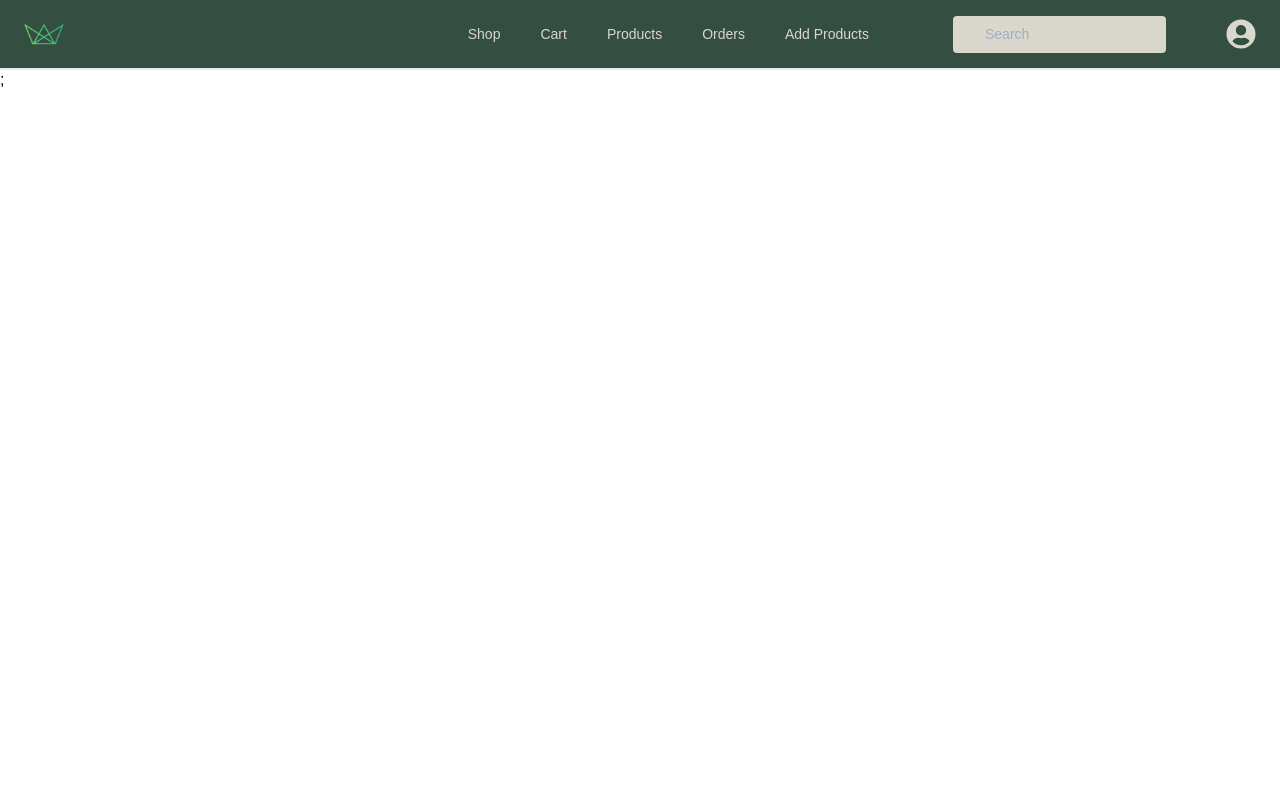
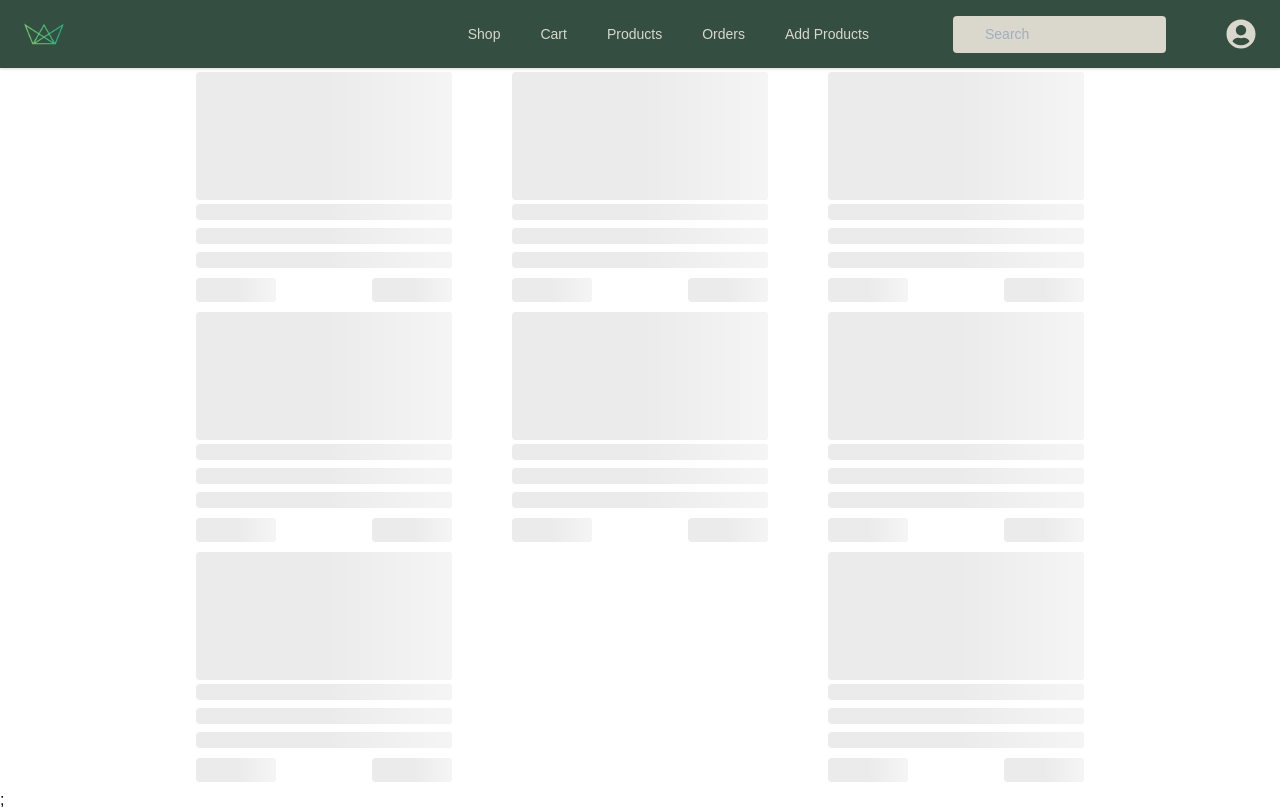
Before and after one commit to mud1tx/Consumer-2-Consumer, a React (Create React App) app in the folder client/: page / in a window 1280 px wide. Built offline with nearby package versions, Linux system fonts and the light colour scheme.

Commit message:
Done with the SHopePage

```diff
--- a/client/package.json
+++ b/client/package.json
@@ -16,6 +16,7 @@
     "react-filepond": "^7.1.2",
     "react-icons": "^4.6.0",
     "react-loading-skeleton": "^3.1.0",
+    "react-responsive-carousel": "^3.2.23",
     "react-router-dom": "^6.4.3",
     "react-scripts": "5.0.1",
     "web-vitals": "^2.1.4"
--- a/client/src/features/Shop/Shop.js
+++ b/client/src/features/Shop/Shop.js
@@ -1,7 +1,10 @@
 import React, { useState, useEffect } from "react";
-// import Skeleton from 'react-loading-skeleton'
+import { Carousel } from "react-responsive-carousel";
+import "react-responsive-carousel/lib/styles/carousel.min.css";
+import Skeleton from "react-loading-skeleton";
+import { BsCartCheck } from "react-icons/bs";
 // import Skeleton, { SkeletonTheme } from 'react-loading-skeleton'
-// import 'react-loading-skeleton/dist/skeleton.css'
+import "react-loading-skeleton/dist/skeleton.css";
 
 const Shop = () => {
   const [allProductsData, setAllProductsData] = useState([]);
@@ -20,34 +23,299 @@ const Shop = () => {
   }, []);
   // console.log(allProductsData);
   return (
-    <div>
+    <div className="w-10/12 m-auto pt-20 sm:pt-0 ">
       {allProductsData?.length > 0 ? (
-        <div>
+        <div className=" flex flex-wrap justify-between  ">
           {allProductsData.map((product) => (
-            <div key={product._id}>
-              <h1>title:{product.title}</h1>
-              <p>category:{product.category}</p>
+            //  <div  className=" flex ">
+            <div key={product._id} className=" bg-main_color-200 rounded-md  ">
+              <div className="w-64 h-auto rounded-md">
+                <Carousel
+                  // length={3}
+                  // className="w-20"
+                  infiniteLoop
+                  autoPlay
+                  showStatus={false}
+                  showArrows={false}
+                  showThumbs={false}
+                  showIndicators={false}
+                  stopOnHover={true}
+                  interval={1000}
+                >
                   {product.image.map((img, index) => (
-                <div key={index} className={index}>
+                    <div key={index} className=" ">
                       <img
+                        className="w-full"
                         // key={index}
                         src={`data:${product.imageType[index]};base64,${img}`}
                         alt={`${product.category}`}
                       />
                     </div>
                   ))}
-              <p>price:${product.price}</p>
-              <p>description:{product.description}</p>
+                </Carousel>
               </div>
+              <div className="Content p-4">
+                <h1>
+                  <span className="text-md font-bold text-main_color-1000">
+                    Title:{" "}
+                  </span>
+                  {product.title}
+                </h1>
+                <p>
+                  <span className="text-md font-bold text-main_color-1000">
+                    Category:{" "}
+                  </span>
+                  {product.category}
+                </p>
+
+                <p>
+                  <span className="text-md text-main_color-1000 font-bold">
+                    Price:{" "}
+                  </span>
+                  {product.price}{" "}
+                  <span className="text-xs text-main_color-600 ">INR</span>
+                </p>
+                {/* <p>description:{product.description}</p> */}
+                <div className="flex justify-between items-center mt-4 ">
+                  <button className="bg-main_color-1000 rounded-sm  text-main_color-200 pl-2 pr-2 pt-1 pb-1">
+                    Buy Now
+                  </button>
+
+                  <BsCartCheck className="text-main_color-1000 text-2xl" />
+                </div>
+              </div>
+            </div>
+            // </div>
           ))}
         </div>
       ) : (
+        <div className="flex flex-wrap justify-between w-10/12 m-auto pt-20 sm:pt-0 ">
+        <div class="w-64 rounded-md ">
+          <div className="">
+            <Skeleton className="w-40 h-32" />
+          </div>
           <div>
-          {/* <p><Skeleton count={10} /></p> */}
+            <p>
+              <Skeleton className="w-10px" />
+            </p>
+            <p>
+              <Skeleton className="w-10px" />
+            </p>
+            <p>
+              <Skeleton className="w-10px" />
+            </p>
+          </div>
+
+          <div className="flex justify-between">
+            <p className="w-20 text-2xl">
+              <Skeleton />
+            </p>
+            <p className="w-20 text-2xl">
+              <Skeleton />
+            </p>
+          </div>
+        </div>
+
+        {/* Second Card */}
+
+        <div class="w-64 rounded-md ">
+          <div className="">
+            <Skeleton className="w-40 h-32" />
+          </div>
+          <div>
+            <p>
+              <Skeleton className="w-10px" />
+            </p>
+            <p>
+              <Skeleton className="w-10px" />
+            </p>
+            <p>
+              <Skeleton className="w-10px" />
+            </p>
+          </div>
+
+          <div className="flex justify-between">
+            <p className="w-20 text-2xl">
+              <Skeleton />
+            </p>
+            <p className="w-20 text-2xl">
+              <Skeleton />
+            </p>
+          </div>
+        </div>
+
+        {/* Third card */}
+
+
+        <div class="w-64 rounded-md ">
+          <div className="">
+            <Skeleton className="w-40 h-32" />
+          </div>
+          <div>
+            <p>
+              <Skeleton className="w-10px" />
+            </p>
+            <p>
+              <Skeleton className="w-10px" />
+            </p>
+            <p>
+              <Skeleton className="w-10px" />
+            </p>
+          </div>
+
+          <div className="flex justify-between">
+            <p className="w-20 text-2xl">
+              <Skeleton />
+            </p>
+            <p className="w-20 text-2xl">
+              <Skeleton />
+            </p>
+          </div>
+        </div>
+
+        {/* Fourth Card */}
+
+        <div class="w-64 rounded-md ">
+          <div className="">
+            <Skeleton className="w-40 h-32" />
+          </div>
+          <div>
+            <p>
+              <Skeleton className="w-10px" />
+            </p>
+            <p>
+              <Skeleton className="w-10px" />
+            </p>
+            <p>
+              <Skeleton className="w-10px" />
+            </p>
+          </div>
+
+          <div className="flex justify-between">
+            <p className="w-20 text-2xl">
+              <Skeleton />
+            </p>
+            <p className="w-20 text-2xl">
+              <Skeleton />
+            </p>
+          </div>
+        </div>
+
+        {/* Fifth Card */}
+
+        <div class="w-64 rounded-md ">
+          <div className="">
+            <Skeleton className="w-40 h-32" />
+          </div>
+          <div>
+            <p>
+              <Skeleton className="w-10px" />
+            </p>
+            <p>
+              <Skeleton className="w-10px" />
+            </p>
+            <p>
+              <Skeleton className="w-10px" />
+            </p>
+          </div>
+
+          <div className="flex justify-between">
+            <p className="w-20 text-2xl">
+              <Skeleton />
+            </p>
+            <p className="w-20 text-2xl">
+              <Skeleton />
+            </p>
+          </div>
+        </div>
+
+        {/* Sixth Card */}
+
+        <div class="w-64 rounded-md ">
+          <div className="">
+            <Skeleton className="w-40 h-32" />
+          </div>
+          <div>
+            <p>
+              <Skeleton className="w-10px" />
+            </p>
+            <p>
+              <Skeleton className="w-10px" />
+            </p>
+            <p>
+              <Skeleton className="w-10px" />
+            </p>
+          </div>
+
+          <div className="flex justify-between">
+            <p className="w-20 text-2xl">
+              <Skeleton />
+            </p>
+            <p className="w-20 text-2xl">
+              <Skeleton />
+            </p>
+          </div>
+        </div>
+
+          {/* Seven Card */}
+
+          <div class="w-64 rounded-md ">
+          <div className="">
+            <Skeleton className="w-40 h-32" />
+          </div>
+          <div>
+            <p>
+              <Skeleton className="w-10px" />
+            </p>
+            <p>
+              <Skeleton className="w-10px" />
+            </p>
+            <p>
+              <Skeleton className="w-10px" />
+            </p>
+          </div>
+
+          <div className="flex justify-between">
+            <p className="w-20 text-2xl">
+              <Skeleton />
+            </p>
+            <p className="w-20 text-2xl">
+              <Skeleton />
+            </p>
+          </div>
+        </div>
+
+          {/* Eigth Card */}
+
+          <div class="w-64 rounded-md   ">
+          <div className="">
+            <Skeleton className="w-40 h-32" />
+          </div>
+          <div>
+            <p>
+              <Skeleton className="w-10px" />
+            </p>
+            <p>
+              <Skeleton className="w-10px" />
+            </p>
+            <p>
+              <Skeleton className="w-10px" />
+            </p>
+          </div>
+
+          <div className="flex justify-between">
+            <p className="w-20 text-2xl">
+              <Skeleton />
+            </p>
+            <p className="w-20 text-2xl">
+              <Skeleton />
+            </p>
+          </div>
+        </div>
       </div>
       )}
     </div>
   );
-};;
+};
 
 export default Shop;
--- a/client/src/pages/AdminProductsPage.js
+++ b/client/src/pages/AdminProductsPage.js
@@ -4,7 +4,10 @@ import React from 'react'
 
 const AdminProductsPage = () => {
   return (
-    <div>AdminProductsPage</div>
+    <>
+     <div>AdminProductsPage</div>
+    </>
+
   )
 }
 
--- a/client/src/pages/CartPage.js
+++ b/client/src/pages/CartPage.js
@@ -2,7 +2,9 @@ import React from 'react'
 
 const CartPage = () => {
   return (
-    <div>CartPage</div>
+    <>
+    <div>Card Page</div>
+   </>
   )
 }
 
```
Also changed, not shown: 5 other files (tests, documents, lock files or other folders). Lines whose indentation alone changed are shown as unchanged.
